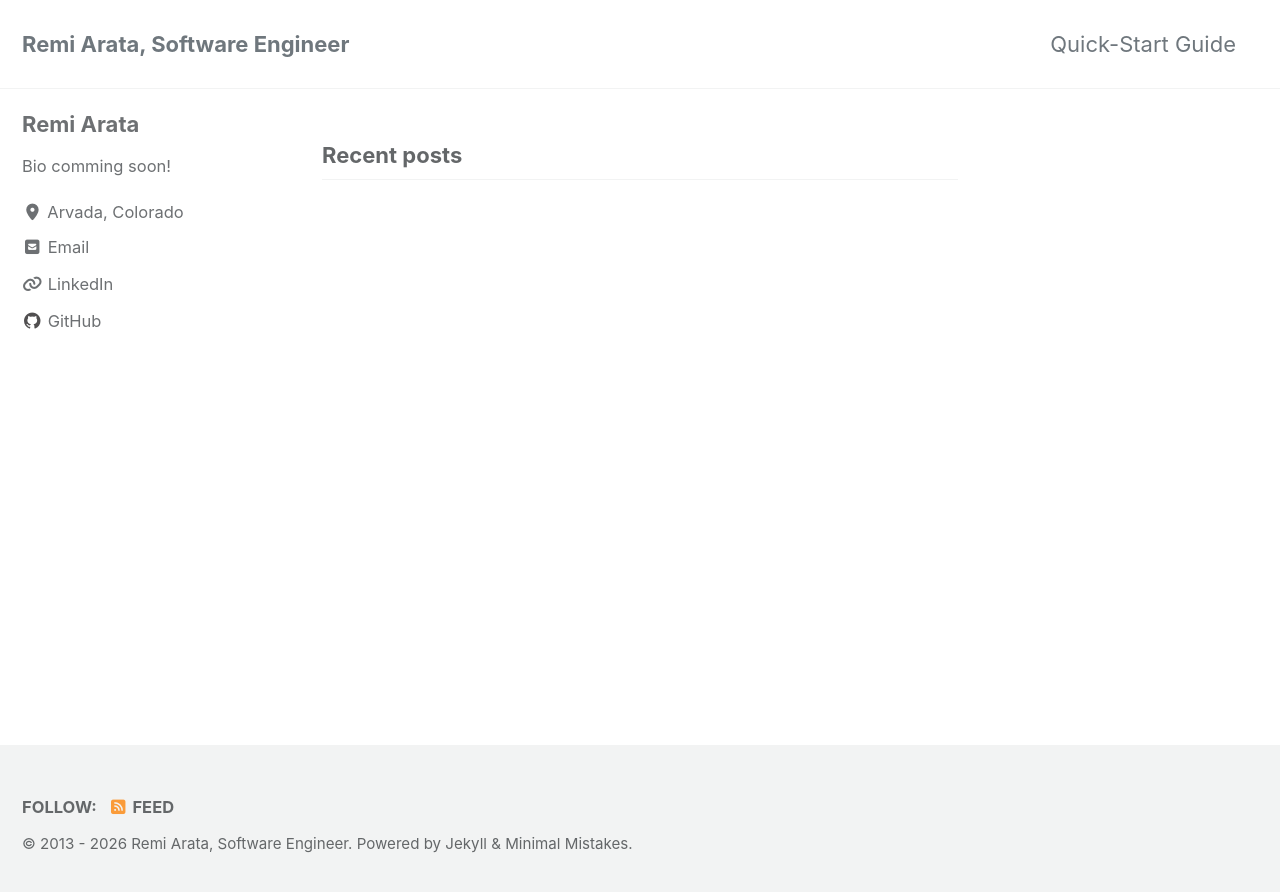
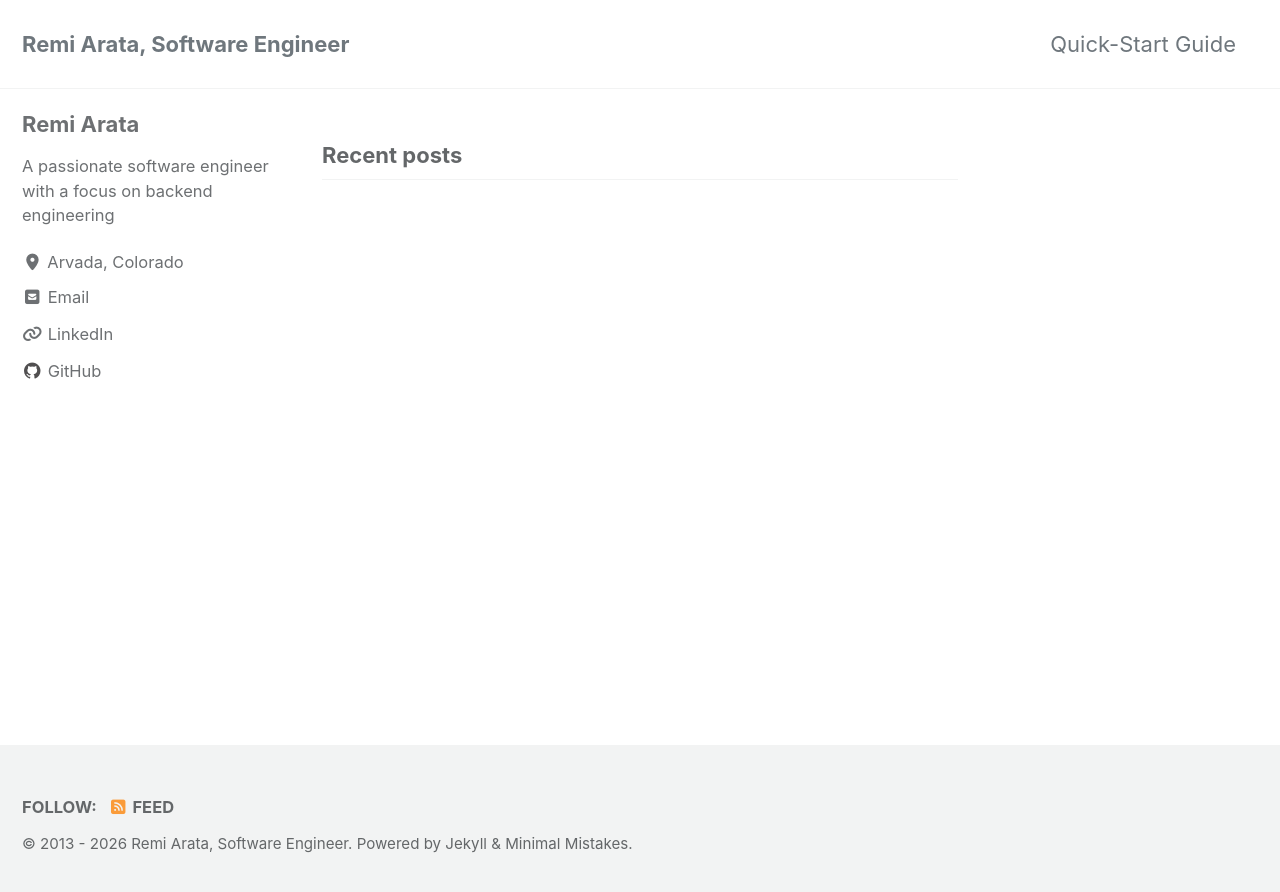
Before and after one commit to RemiArata/RemiArata.github.io, a Jekyll site: the page built from index.html, in a window 1280 px wide. Shown: the top 892 px of the page. Built offline with Jekyll 4.4.1, drawn with Linux system fonts in a browser that asks for light colours; cached includes are drawn as plain includes; the list of posts is cut into pages by our own code.

Commit message:
added bio

```diff
--- a/_config.yml
+++ b/_config.yml
@@ -115,7 +115,7 @@ analytics:
 author:
   name             : "Remi Arata"
   avatar           : # path of avatar image, e.g. "/assets/images/bio-photo.jpg"
-  bio              : "Bio comming soon!"
+  bio              : "A passionate software engineer with a focus on backend engineering"
   location         : "Arvada, Colorado"
   email            :
   links:
```
